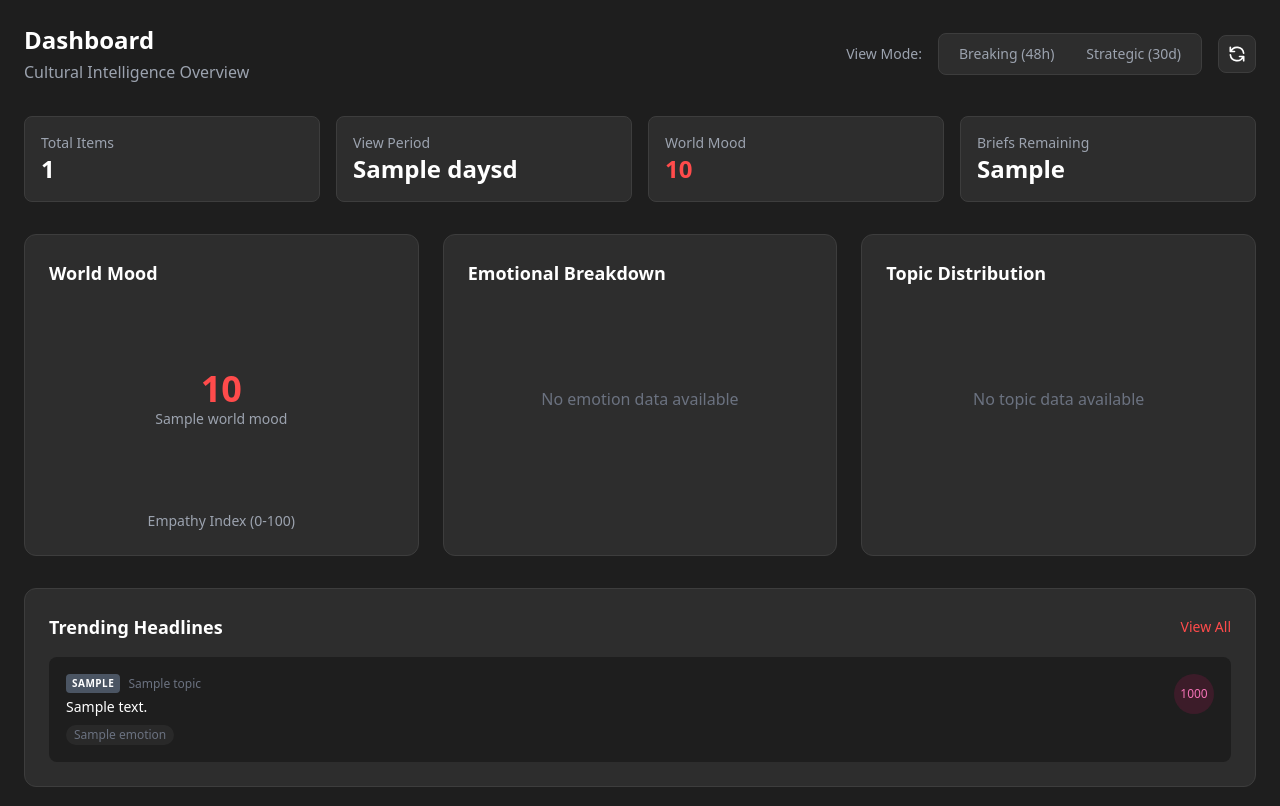
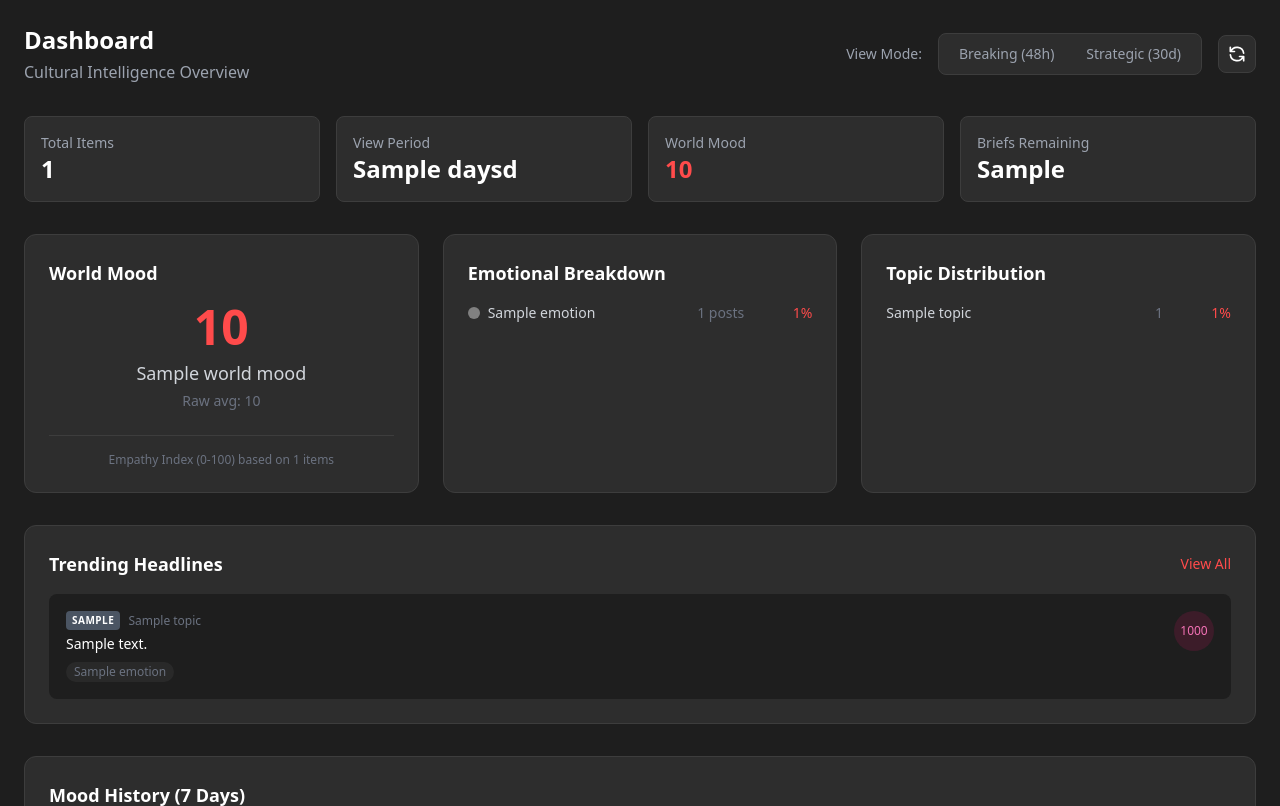
Before and after one commit to Chudetat/moodlight, a Python web app: template moodlight-v2/app/templates/dashboard.html in a window 1280 px wide. Shown: the top 806 px of the page. Run offline with Jinja, Linux system fonts and the light colour scheme; the template is opened without the code that fills it: most values are stand-ins (such as "Sample title", 1, 10 or a date in 2020); some libraries are stand-ins or nearby versions.

Commit message:
Make dashboard more data-dense like v1
- Show emotion/topic breakdown as list with counts and percentages
- Display raw empathy average alongside normalized score
- Remove charts in favor of compact data tables
- Match v1's "nerdy and robust" aesthetic

```diff
--- a/moodlight-v2/app/templates/dashboard.html
+++ b/moodlight-v2/app/templates/dashboard.html
@@ -73,39 +73,64 @@
             <!-- Mood Gauge -->
             <div class="bg-dark-card rounded-xl p-6 border border-dark-border">
                 <h2 class="text-lg font-semibold mb-4">World Mood</h2>
-                <div class="flex items-center justify-center h-48">
-                    <div class="relative w-40 h-40">
-                        <canvas id="mood-gauge"></canvas>
-                        <div class="absolute inset-0 flex items-center justify-center flex-col">
-                            {% if world_mood and world_mood.score is not none %}
-                            <span class="text-4xl font-bold text-primary" id="mood-score">{{ world_mood.score }}</span>
-                            <span class="text-sm text-gray-400" id="mood-label">{{ world_mood.label }}</span>
-                            {% else %}
-                            <span class="text-2xl font-bold text-gray-500">--</span>
-                            <span class="text-sm text-gray-400">No Data</span>
-                            {% endif %}
-                        </div>
+                <div class="flex items-center justify-center">
+                    <div class="text-center">
+                        {% if world_mood and world_mood.score is not none %}
+                        <span class="text-5xl font-bold text-primary">{{ world_mood.score }}</span>
+                        <p class="text-lg text-gray-300 mt-2">{{ world_mood.label }}</p>
+                        <p class="text-sm text-gray-500 mt-1">Raw avg: {{ world_mood.raw_avg }}</p>
+                        {% else %}
+                        <span class="text-4xl font-bold text-gray-500">--</span>
+                        <p class="text-sm text-gray-400 mt-2">No Data</p>
+                        {% endif %}
                     </div>
                 </div>
-                <p class="text-center text-gray-400 text-sm mt-4">
-                    Empathy Index (0-100)
-                </p>
+                <div class="mt-6 pt-4 border-t border-dark-border">
+                    <p class="text-xs text-gray-500 text-center">Empathy Index (0-100) based on {{ total_items }} items</p>
+                </div>
             </div>
 
             <!-- Emotion Distribution -->
             <div class="bg-dark-card rounded-xl p-6 border border-dark-border">
                 <h2 class="text-lg font-semibold mb-4">Emotional Breakdown</h2>
-                <div class="h-48">
-                    <canvas id="emotion-chart"></canvas>
+                {% if emotions %}
+                <div class="space-y-2 max-h-64 overflow-y-auto">
+                    {% for e in emotions[:8] %}
+                    <div class="flex items-center justify-between text-sm">
+                        <div class="flex items-center gap-2">
+                            <span class="w-3 h-3 rounded-full" style="background-color: {{ emotion_colors.get(e.emotion, '#808080') }}"></span>
+                            <span class="text-gray-300">{{ e.emotion }}</span>
+                        </div>
+                        <div class="flex items-center gap-3">
+                            <span class="text-gray-500">{{ e.count }} posts</span>
+                            <span class="text-primary font-medium w-14 text-right">{{ e.percentage }}%</span>
+                        </div>
+                    </div>
+                    {% endfor %}
                 </div>
+                {% else %}
+                <div class="flex items-center justify-center h-32 text-gray-500">No emotion data</div>
+                {% endif %}
             </div>
 
             <!-- Topic Distribution -->
             <div class="bg-dark-card rounded-xl p-6 border border-dark-border">
                 <h2 class="text-lg font-semibold mb-4">Topic Distribution</h2>
-                <div class="h-48">
-                    <canvas id="topic-chart"></canvas>
+                {% if topics %}
+                <div class="space-y-2 max-h-64 overflow-y-auto">
+                    {% for t in topics[:10] %}
+                    <div class="flex items-center justify-between text-sm">
+                        <span class="text-gray-300 truncate flex-1 mr-2">{{ t.topic }}</span>
+                        <div class="flex items-center gap-3">
+                            <span class="text-gray-500">{{ t.count }}</span>
+                            <span class="text-primary font-medium w-14 text-right">{{ t.percentage }}%</span>
+                        </div>
+                    </div>
+                    {% endfor %}
                 </div>
+                {% else %}
+                <div class="flex items-center justify-center h-32 text-gray-500">No topic data</div>
+                {% endif %}
             </div>
         </div>
 
```
